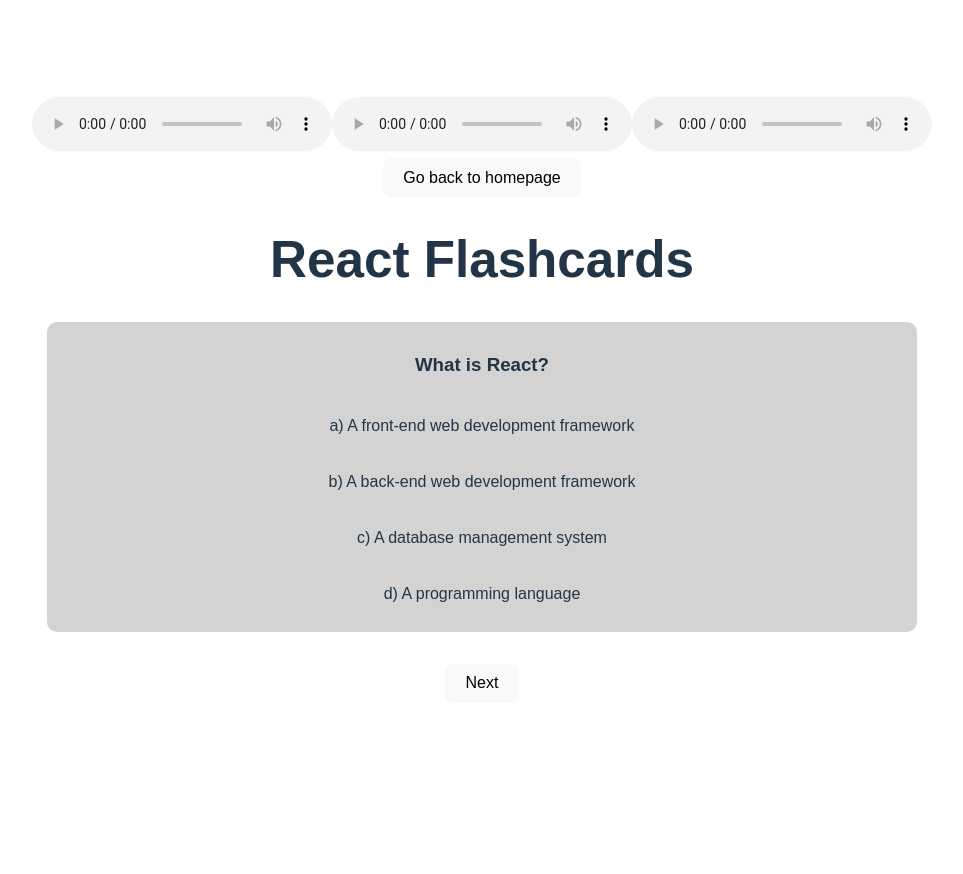
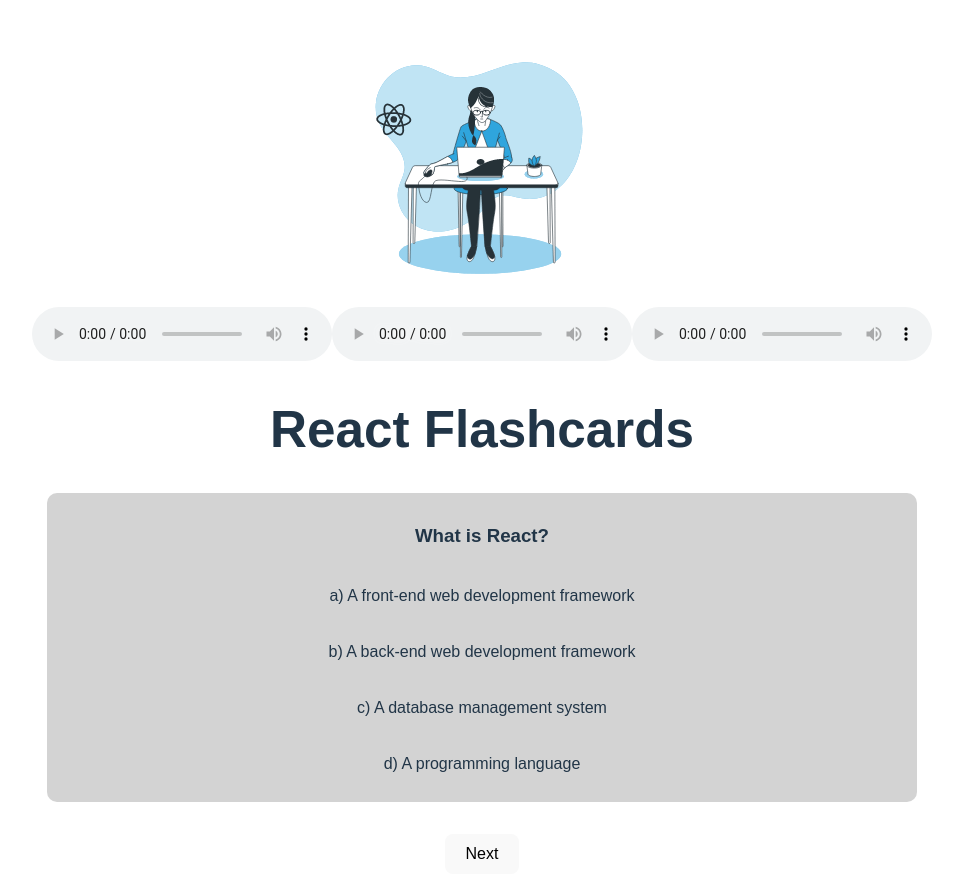
Before and after one commit to mz0121coder/sorcerers-of-code, a React (Vite) app in the folder Flashcards/: page /React in a window 1280 px wide. Shown: the whole page, without its empty margins (158-1121 px from the left). Before the commit the page ends 800 px from the top, so only its background shows below. Built offline with nearby package versions, Linux system fonts and the light colour scheme.

Commit message:
React image

```diff
--- a/Flashcards/src/App.jsx
+++ b/Flashcards/src/App.jsx
@@ -9,6 +9,7 @@ function App() {
 	const handleReactClick = () => navigate('/React');
 
 	return (
+		// <a href="https://storyset.com/web">Web illustrations by Storyset</a>
 		<div className='container'>
 			<img
 				src='./src/assets/logo.png'
--- a/Flashcards/src/topics/CSS.jsx
+++ b/Flashcards/src/topics/CSS.jsx
@@ -6,7 +6,6 @@ import ReactCardFlip from 'react-card-flip';
 // import song from '../topics/music/DanielVeesey-SonataNo_19inGMinor_Op_49_No_1 _ I_Andante.mp3';
 // import song2 from '../topics/music/Vassily_Primakov_piano-Felix_Mendelssohn_Songs_Without_Words.mp3';
 // import song3 from '../topics/music/MusicianStringTrio.mp3';
-
 
 export default function CSS() {
 	const [currentCardIndex, setCurrentCardIndex] = useState(0);
@@ -32,10 +31,7 @@ export default function CSS() {
 
 	return (
 		<>
-		<AudioPlayer/>
-			<header>
-				<button>Go back to homepage</button>
-			</header>
+			<AudioPlayer />
 			<h1>CSS Flashcards</h1>
 
 			<div className='card-container'>
--- a/Flashcards/src/topics/JS.jsx
+++ b/Flashcards/src/topics/JS.jsx
@@ -46,9 +46,6 @@ export default function JS() {
 	return (
 		<>
 			<AudioPlayer />
-			<header>
-				<button>Go back to homepage</button>
-			</header>
 			<h1>JavaScript Flashcards</h1>
 
 			<div className='card-container'>
--- a/Flashcards/src/topics/React.jsx
+++ b/Flashcards/src/topics/React.jsx
@@ -1,5 +1,6 @@
-import { useState, } from 'react';
+import { useState } from 'react';
 import './topics.css';
+import gif from '../assets/JavaScript-frameworks.gif';
 // import song from '../topics/music/DanielVeesey-SonataNo_19inGMinor_Op_49_No_1 _ I_Andante.mp3';
 // import song2 from '../topics/music/Vassily_Primakov_piano-Felix_Mendelssohn_Songs_Without_Words.mp3';
 import AudioPlayer from './AudioPlayer';
@@ -34,10 +35,8 @@ export default function ReactQuestions() {
 
 	return (
 		<>
-		<AudioPlayer/>
-			<header>
-				<button>Go back to homepage</button>
-			</header>
+			<img src={gif}></img>
+			<AudioPlayer />
 			<h1>React Flashcards</h1>
 
 			<div className='card-container'>
```
Also changed, not shown: Flashcards/src/assets/JavaScript-frameworks.gif (added).
